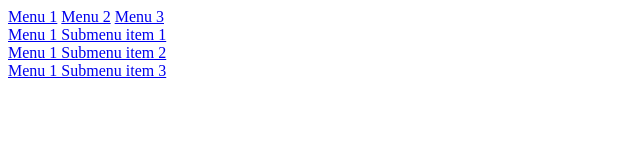
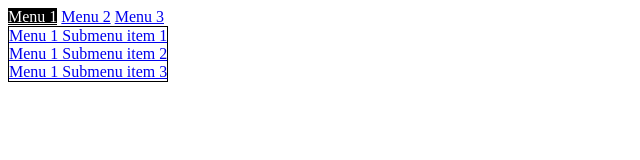
Before and after one commit to simi/css-noodle-menu, a plain HTML site: page index.html in a window 1280 px wide. In both pictures the pointer is over the link "Menu 1". Shown: the whole page, without its empty margins (0-640 px from the left). Drawn offline with Linux system fonts and the light colour scheme.

Commit message:
Let menu decide about the submenu sizing.

```diff
--- a/style.css
+++ b/style.css
@@ -15,9 +15,13 @@
   display: none;
 }
 
+#menu > ul#nav li a:hover {
+  background-color: black;
+  color: white;
+}
+
 #menu ul#nav li:hover > ul {
+  border: 1px solid black;
   display: block;
-  width: 920px;
-  height: 45px;
   position: absolute;
 }
```
